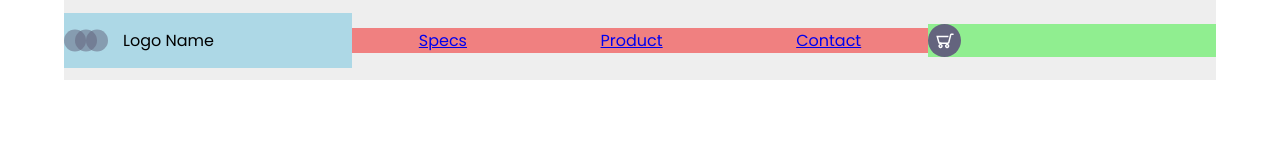
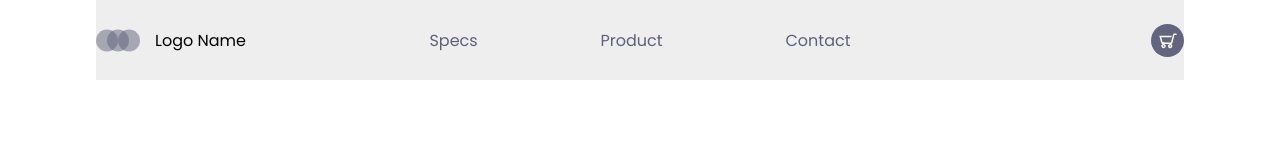
Before and after one commit to iamfredrickokereke/Landing-page, a plain HTML site: page index.html in a window 1280 px wide. Drawn offline with Linux system fonts and the light colour scheme.

Commit message:
add main tag with sections

```diff
--- a/index.html
+++ b/index.html
@@ -28,5 +28,8 @@
         <img src="./img/cart.svg" alt="cart" />
       </div>
     </header>
+    <main>
+      <section class="presentation"></section>
+    </main>
   </body>
 </html>
--- a/style.css
+++ b/style.css
@@ -10,7 +10,7 @@ body {
 
 header {
   display: flex;
-  width: 90%;
+  width: 85%;
   background: #eee;
   margin: auto;
   align-items: center;
@@ -24,7 +24,6 @@ header {
 }
 
 .logo-container {
-  background: lightblue;
   flex: 1;
 }
 
@@ -34,17 +33,21 @@ header {
 }
 
 nav {
-  background: lightcoral;
   flex: 2;
 }
 
 .nav-links {
   justify-content: space-around;
   list-style: none;
+}
+
+.nav-link {
+  color: #5f5f79;
   text-decoration: none;
+  font-size: 18;
 }
 
 .cart {
-  background: lightgreen;
   flex: 1;
+  justify-content: flex-end;
 }
```
